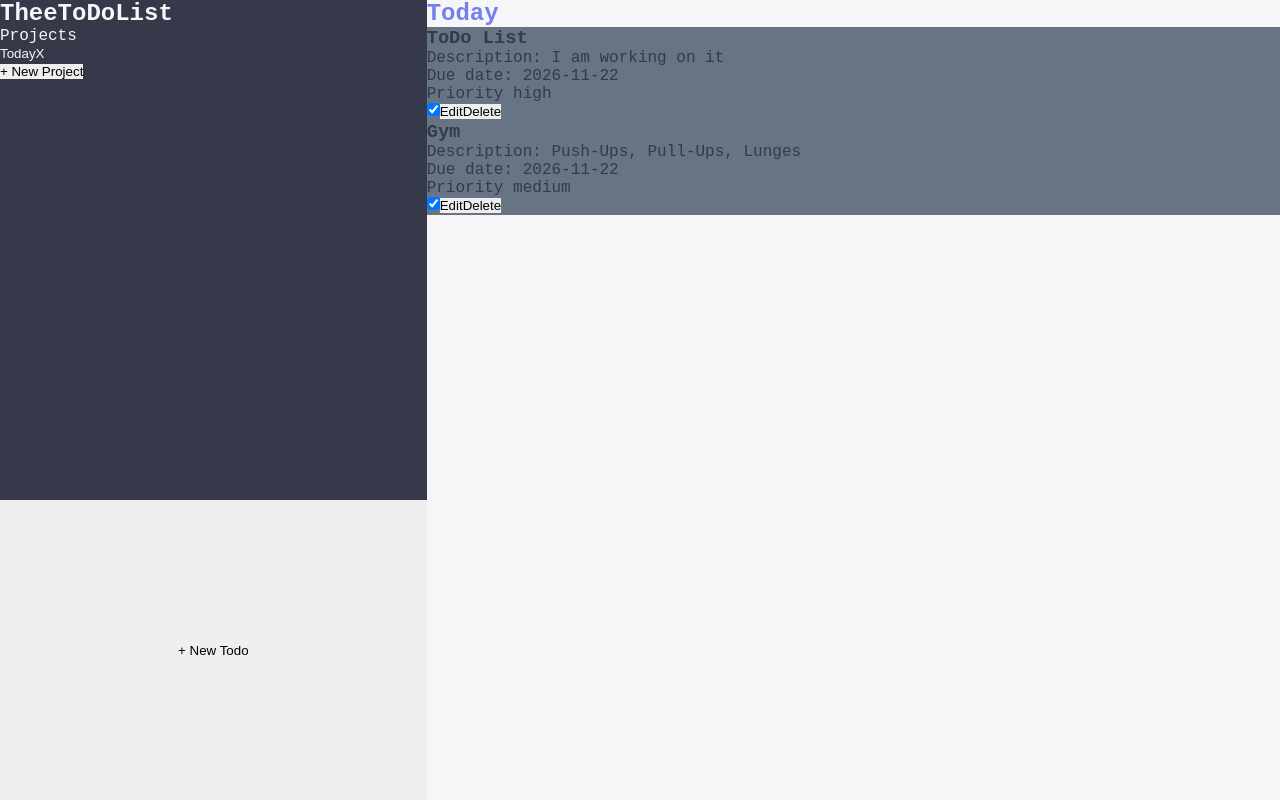
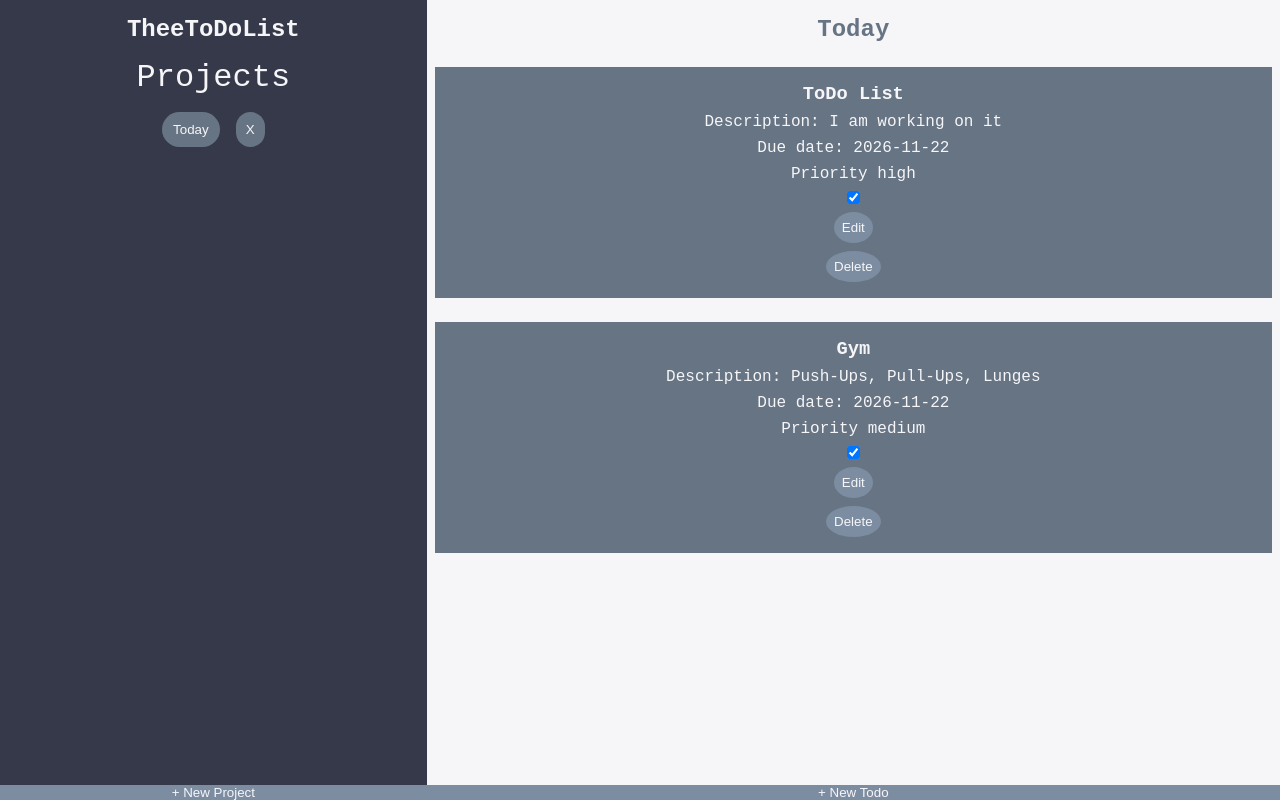
Before and after one commit to TumiTarantino/odin-todo-list, a website built with webpack: page src/template.html in a window 1280 px wide. Built offline with nearby package versions, Linux system fonts and the light colour scheme.

Commit message:
Add css styles

```diff
--- a/src/controller.js
+++ b/src/controller.js
@@ -236,14 +236,14 @@ function initalizeapp(){
 ////////////////////End of event Listeners////////////////////////////////////////////////////////////////////////////////
 
     sidebar.append(projectsContainer, newProjectButton);// this should be called whenever the projects sidebar is called
-    main.append(renderProject(selectedProject)); // the should call the relevant project at the start
+    main.append(renderProject(selectedProject),newTodoButton); // the should call the relevant project at the start
 
     body.replaceChildren();
-    body.append(sidebar,main, projectForm, todoForm,newTodoButton);
+    body.append(sidebar,main, projectForm, todoForm);
 
     function renderCurrentView(){
         main.replaceChildren();
-        main.append(renderProject(selectedProject));
+        main.append(renderProject(selectedProject),newTodoButton);
 
         const updatedProjects = renderProjects(projects);
         projectsContainer.replaceChildren(...updatedProjects.children);
--- a/src/styles.css
+++ b/src/styles.css
@@ -43,42 +43,131 @@ body{
     font-family: 'Courier New', Courier, monospace;
     min-height: 100dvh;
 }
+main{
+    display: flex;
+    flex-direction: column;
+}
+
 
 aside{
     background-color: var(--color-dark);
     color: var(--color-background);
+
+    display: flex;
+    flex-direction: column;
 }
 
+.top{
+    display: flex;
+    justify-content: center;
+    padding: 1rem;
+}
 .task{
     background-color: var(--color-dark-variant);
-    min-height: 2em;
-    min-width: 40%;
+    padding: 1rem;
+    margin: 0.5rem;
+    color: var(--color-background);
+    display: flex;
+    flex-direction: column;
+    justify-content: center;
+    align-items: center;
+    gap: 0.5rem;
 }
 
 .project-container h2{
-    color: var(--color-primary);
+    color: var(--color-dark-variant);
+    display: flex;
+    justify-content: center;
+    padding: 1rem;
 }
 
 .projects-container{
     display: flex;
     flex-direction: column;
-    justify-items: left;
-    /* align-items: center; */
+    justify-content: center;
+    align-items: center;
+    gap: 0.75rem;
     background-color: var(--color-dark);
     color: var(--color-background);
+    transition: all 0.3s ease;
+    margin: 1rem;
 }
 
 .projects-container button{
     color: var(--color-background);
-    background-color: var(--color-dark);
+    background-color: var(--color-dark-variant);
+    transition: all 0.3s ease;
+    padding: 10px;
+    border-radius: 2rem;
 }
 
-.projects-container button:hover{
+.project-button:hover,
+.edit-todo-button:hover{
     color: var(--color-dark);
     background-color: var(--color-background);
 }
 
-.projects-container button:active{
+.project-button:active,
+.edit-todo-button:active{
     color: var(--color-background);
     background-color: var(--color-dark-variant);
 }
+
+
+.sidebar{
+    display: flex;
+    justify-content: center;
+    align-items: center;
+    font-size: 2rem;
+}
+.project{
+    display: grid;
+    grid-template-columns: 2fr 1fr;
+    justify-content: space-around;
+    gap: 1rem;
+}
+
+.delete-project-button:hover,
+.delete-todo-button:hover{
+    background-color: var(--color-danger);
+}
+.delete-project-button:active,
+.delete-todo-button:active{
+    background-color: #ff4050;
+    color: var(--color-dark);
+}
+
+.todo-button,
+.create-project-button{
+    margin-top: auto;
+    background-color: var(--color-info-dark);
+    color: var(--color-background);
+    transition: all 0.3s ease;
+}
+
+.todo-button:hover,
+.create-project-button:hover{
+    padding: 2rem;
+    font-size: 1.5rem;
+
+}
+.todo-button:active,
+.create-project-button:active{
+    padding: 1rem;
+    font-size: 1rem;
+}
+
+.task-container{
+    display: flex;
+    flex-direction: column;
+    gap: 0.5rem;
+}
+.task button{
+    padding: 0.5rem;
+    background-color: var(--color-info-dark);
+    color: var(--color-background);
+    margin-left: 0.2rem;
+    margin-right: 0.2rem;
+    border-radius: 50%;
+    transition: all 0.3s ease;
+}
```
